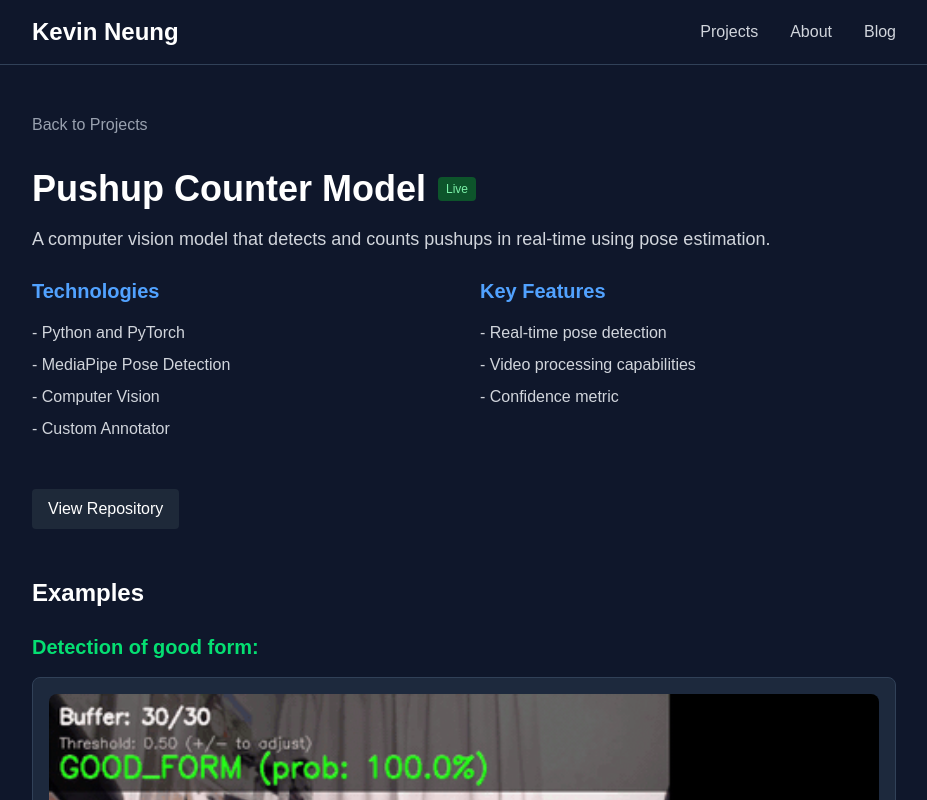
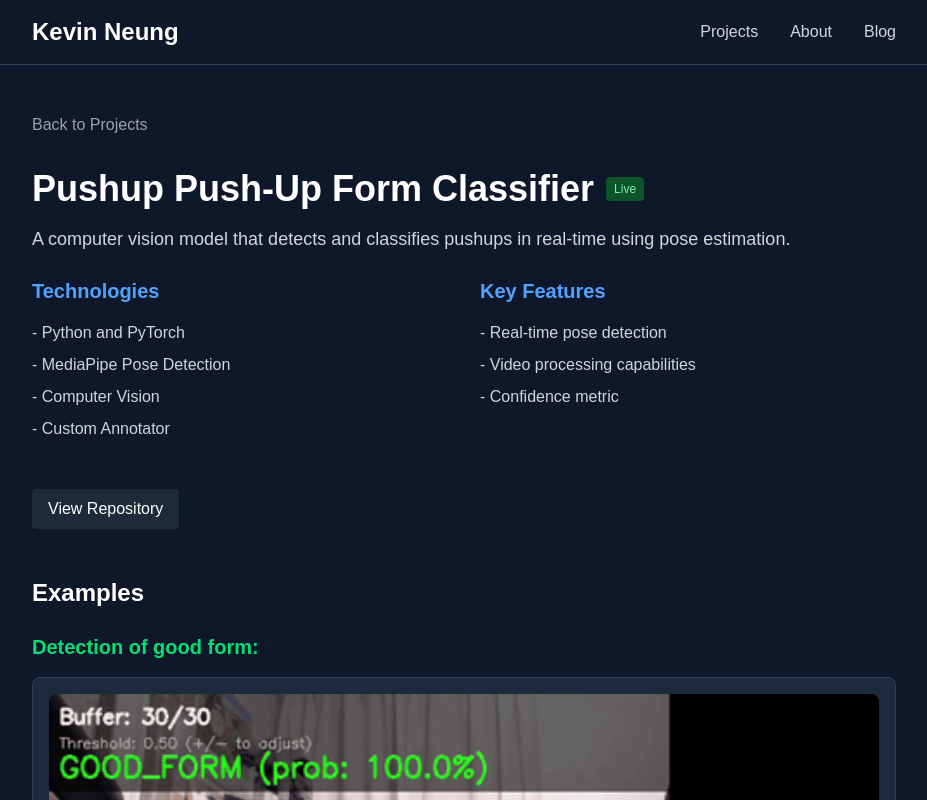
Before and after one commit to kevinneung/kevinneung.github.io, a Next.js app: page /projects/pushup-form-classification in a window 1280 px wide. Shown: the top 800 px of the page, without its empty margins (176-1103 px from the left). Built offline with nearby package versions, Linux system fonts and the light colour scheme.

Commit message:
Update page.tsx
fixed titling to match between pages. Also fixed description

```diff
--- a/app/projects/pushup-form-classification/page.tsx
+++ b/app/projects/pushup-form-classification/page.tsx
@@ -18,13 +18,13 @@ export default function PushupProjectPage() {
         {/* Project Header */}
         <div className="mb-12">
           <div className="flex items-center gap-3 mb-4">
-            <h1 className="text-4xl font-bold text-white">Pushup Counter Model</h1>
+            <h1 className="text-4xl font-bold text-white">Pushup Push-Up Form Classifier</h1>
             <span className="text-xs px-2 py-1 rounded bg-green-900 text-green-300">
               Live
             </span>
           </div>
           <p className="text-gray-300 text-lg mb-6">
-            A computer vision model that detects and counts pushups in real-time using pose estimation.
+            A computer vision model that detects and classifies pushups in real-time using pose estimation.
           </p>
 
           {/* Project Details */}
```
